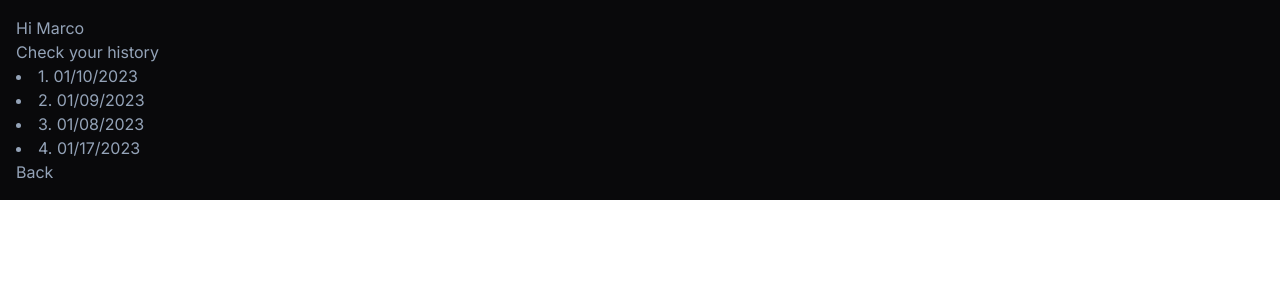
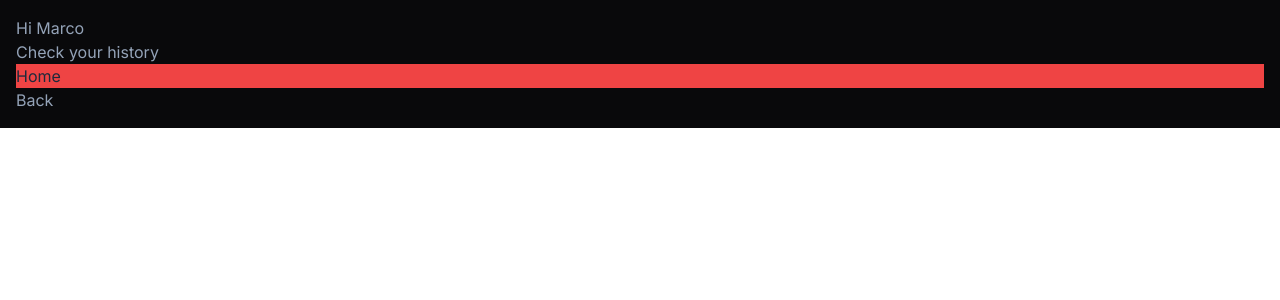
Before and after one commit to alejandroisa71/mygimia, a Next.js app: page /result in a window 1280 px wide. Shown: the top 300 px of the page. Built offline with nearby package versions, Linux system fonts and the light colour scheme.

Commit message:
odify component result

```diff
--- a/src/app/result/page.jsx
+++ b/src/app/result/page.jsx
@@ -1,17 +1,26 @@
-import Button from "./Button"
+import Button from "./Button";
+import Link from 'next/link'
 
 const ResultPage = () => {
+  const results =[
+    {id:1, date:'01/07/2023'},
+    {id:2, date:'01/08/2023'},
+    {id:3, date:'01/09/2023'},
+    {id:4, date:'01/10/2023'},
+  ]
   return (
     <div className="bg-zinc-950 p-4 text-slate-400">
       <h1>Hi Marco</h1>
       <h2>Check your history</h2>
-      <li>1. 01/10/2023</li>
-      <li>2. 01/09/2023</li>
-      <li>3. 01/08/2023</li>
-      <li>4. 01/17/2023</li>
-      <Button/>
+      <ul className="bg-red-500 text-slate-800">
+        {results.map( result =>{
+          <li>{result.date}</li>
+        })}
+        <li><Link href='/'>Home</Link></li>
+      </ul>
+      <Button />
     </div>
-  )
-}
+  );
+};
 
-export default ResultPage
+export default ResultPage;
```
